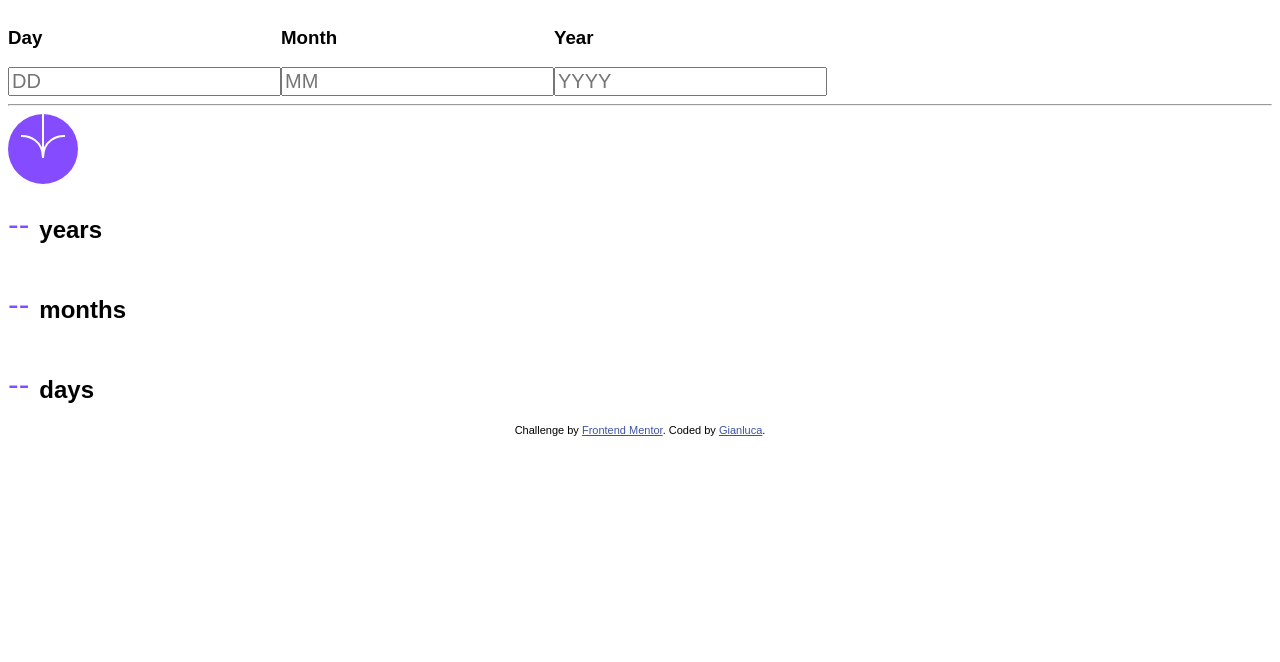
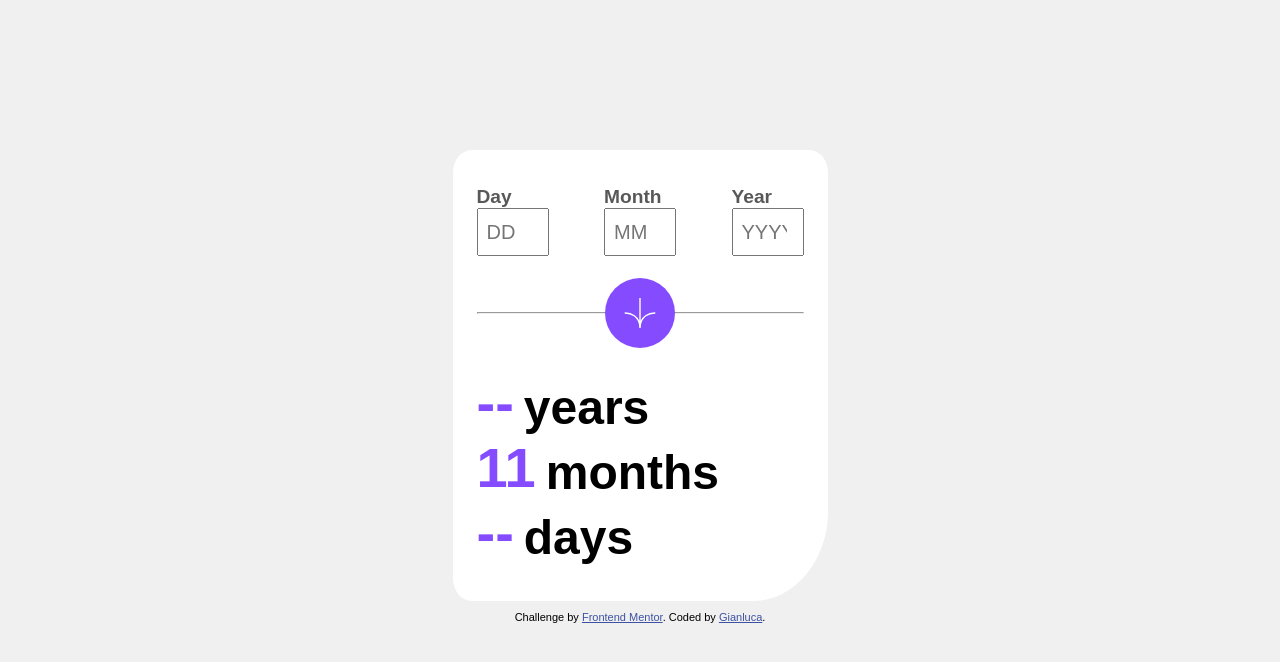
Before and after one commit to MrFauli/AgeCalculatorApp, a plain HTML site: page index.html in a window 1280 px wide. Drawn offline with Linux system fonts and the light colour scheme; a web font is replaced by a local one.

Commit message:
Finish HTML and designed the CSS

```diff
--- a/index.html
+++ b/index.html
@@ -1,54 +1,69 @@
 <!DOCTYPE html>
 <html lang="en">
   <head>
-  <meta charset="UTF-8">
-  <meta name="viewport" content="width=device-width, initial-scale=1.0"> <!-- displays site properly based on user's device -->
+    <meta charset="UTF-8" />
+    <meta name="viewport" content="width=device-width, initial-scale=1.0" />
+    <!-- displays site properly based on user's device -->
 
-  <link rel="icon" type="image/png" sizes="32x32" href="./assets/images/favicon-32x32.png">
-  <link rel="stylesheet" href="style.css">
-  <link rel="stylesheet" href="https://fonts.google.com/specimen/Poppins">
+    <link
+      rel="icon"
+      type="image/png"
+      sizes="32x32"
+      href="./assets/images/favicon-32x32.png"
+    />
+    <link rel="stylesheet" href="style.css" />
+    <link rel="stylesheet" href="https://fonts.google.com/specimen/Poppins" />
     <title>Age calculator app</title>
-
   </head>
   <body>
-  <div class="Body">
-    <div class="input">
-      <div class="inputLine">
-        <h3>Day</h3>
-        <input type="number" placeholder="DD">
+    <main>
+      <section class="date_wrapper">
+        <div class="input_wrapper date">
+          <h4>Day</h4>
+          <input type="number" placeholder="DD" max="99" />
         </div>
-      <div class="inputLine">
-        <h3>Month</h3>
-        <input type="number" placeholder="MM">
+        <div class="input_wrapper month">
+          <h4>Month</h4>
+          <input type="number" placeholder="MM" max="99" size="number" />
         </div>
-      <div class="inputLine">
-        <h3>Year</h3>
-        <input type="number" placeholder="YYYY">
+        <div class="input_wrapper year">
+          <h4>Year</h4>
+          <input type="number" placeholder="YYYY" max="9999" />
         </div>
+      </section>
+      <section class="submit_btn">
+        <hr />
+        <div class="backgroundIcon">
+          <img src="./assets/images/icon-arrow.svg" />
         </div>
-    <div class="seperator">
-      <hr>
-      <div class="backgroundIcon">
-        <img src="./assets/images/icon-arrow.svg">
-      </div>
-    </div>
-    <div class="output">
-
+      </section>
+      <section class="output">
         <div class="outputLine">
-        <h1>--</h1> <h2>years</h2>
+          <h2>--</h2>
+          <h3>years</h3>
         </div>
         <div class="outputLine">
-        <h1>--</h1> <h2>months</h2>
+          <h2>11</h2>
+          <h3>months</h3>
         </div>
         <div class="outputLine">
-        <h1>--</h1> <h2>days</h2>
+          <h2>--</h2>
+          <h3>days</h3>
         </div>
-
-    </div>
-    <div class="attribution">
-      Challenge by <a href="https://www.frontendmentor.io?ref=challenge" target="_blank">Frontend Mentor</a>.
-      Coded by <a href="#">Gianluca</a>.
-    </div>
-</div>
+      </section>
+    </main>
+    <footer class="attribution">
+      Challenge by
+      <a href="https://www.frontendmentor.io?ref=challenge" target="_blank"
+        >Frontend Mentor</a
+      >. Coded by <a href="#">Gianluca</a>.
+    </footer>
   </body>
 </html>
+
+<!--
+- weißen Block zentrieren(vertikal und horizontal)
+- border-radius for weißen Block
+- font-weight der output
+- color/opacity der Überschriften
+-->
--- a/style.css
+++ b/style.css
@@ -1,45 +1,91 @@
-.attribution { font-size: 11px; text-align: center; }
-.attribution a { color: hsl(228, 45%, 44%); }
-Body {background-color:Grey 100 ;
-    /*display:flex;*/
-    font-family: "Poppins",sans-serif;}
-.Body {
-    background-color:White;
+* {
+  padding: 0;
+  margin: 0;
+  box-sizing: border-box;
+}
 
+.attribution {
+  font-size: 11px;
+  text-align: center;
+  margin-top: 10px;
 }
-.input {
+.attribution a {
+  color: hsl(228, 45%, 44%);
+}
+body {
+  background-color: hsl(0, 0%, 94%);
+  font-family: "Poppins", sans-serif;
   display: flex;
-    flex-direction: row;
+  flex-direction: column;
+  align-items: center;
+  justify-content: center;
+  margin: 150px 0;
 }
-.
-.inputLine {
+main {
+  width: 375px;
+  background-color: white;
+  padding: 36px 24px;
+  border-radius: 5% 5% 20% 5%;
 }
-input {
+.date_wrapper {
+  display: flex;
+  justify-content: space-between;
+}
+
+.date_wrapper .input_wrapper {
+  width: 72px;
+}
+.date_wrapper input {
   font-size: 20px;
+  width: 100%;
+  height: 48px;
+  padding-left: 8px;
 }
 .outputLine {
   display: flex;
   flex-direction: row;
   gap: 10px;
   align-items: flex-end;
+  font-size: 32px;
 }
 .seperator {
-
+}
+.submit_btn {
+  position: relative;
 }
 .backgroundIcon {
+  display: flex;
+  justify-content: center;
+  align-items: center;
+  position: absolute;
+  top: 50%;
+  left: 50%;
   background-color: hsl(259, 100%, 65%);
   width: 70px;
   height: 70px;
-    left: 35px;
-    top:auto;
+  justify-content: center;
   text-align: center;
   border-radius: 70px;
+  transform: translate(-50%, -50%);
 }
-h1 {
-    color:hsl(259, 100%, 65%);
-    font-weight: 500;
+.backgroundIcon img {
+  width: 32px;
 }
-h2 {
-    color:Black;
-    font-weight: 700;
+.output h2 {
+  color: hsl(259, 100%, 65%);
+  font-size: 56px;
+  font-weight: 900;
 }
+.output h3 {
+  color: Black;
+  font-size: 48px;
+  font-weight: 900;
+}
+
+hr {
+  margin: 56px 0;
+}
+.date_wrapper h4 {
+  opacity: 0.65;
+  font-size: larger;
+}
```
Lines whose indentation alone changed are shown as unchanged.
